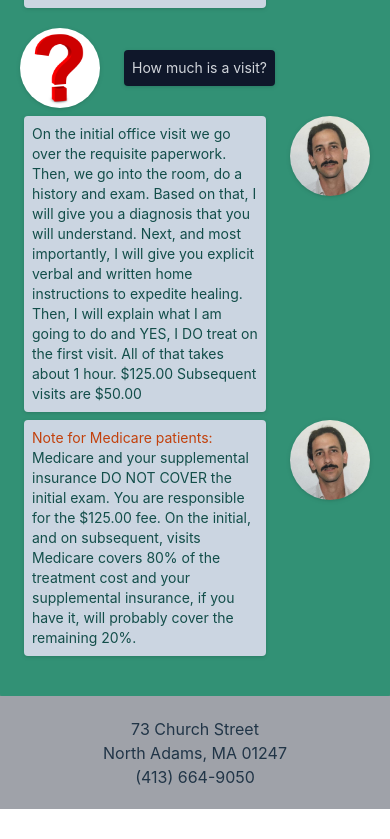
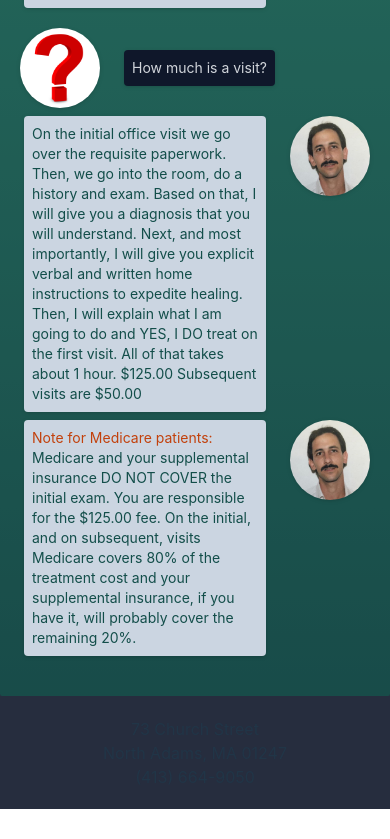
Before and after one commit to maxmay94/dr_may_2, a React (Vite) app: page / in a window 390 px wide. Shown: the part 4366-5205 px from the top of the page. Built offline with nearby package versions, Linux system fonts and the light colour scheme.

Commit message:
change style on landing

```diff
--- a/src/pages/Landing/Landing.jsx
+++ b/src/pages/Landing/Landing.jsx
@@ -1,4 +1,7 @@
 const Landing = () => {
+  let question = "bg-slate-900 text-gray-300 m-1 my-auto p-2 drop-shadow rounded"
+  let answer = "bg-slate-300 text-teal-900 m-1 my-auto p-2 drop-shadow rounded"
+
   return (
     <div className="absolute top-[64px]">
       {/* ----- MAIN HEADER AREA ----- */}
@@ -92,14 +95,14 @@ const Landing = () => {
       </div>
 
       {/* ----- FAQ ----- */}
-      <div className="bg-emerald-800/70 w-screen pt-[64px]">
+      <div className="bg-gradient-to-b from-emerald-800/70 to-slate-900/90 w-screen pt-[64px]">
         <div className="h-[1px]">
         </div>
 
         <div className="text-6xl font-black sm:text-center sm:m-10">
           Frequently Asked Questions.
         </div>
-        <div className="sm:w-3/4 md:text-base text-sm bg-emerald-600/40 rounded-sm p-5 mx-auto">
+        <div className="sm:w-3/4 md:text-base text-sm bg-emerald-700/40 rounded-sm p-5 mx-auto">
           {/* //////////////////////////////////////////////////////////////////////////////////////////////////////////////////////// */}
 
           {/* QUESTION */}
@@ -108,13 +111,13 @@ const Landing = () => {
               className="rounded-full mr-5 w-20 h-20 drop-shadow"
               src="/images/question.jpeg"
               alt="question" />
-            <div className="bg-slate-900 text-gray-300 m-1 my-auto p-2 drop-shadow rounded">
+            <div className={question}>
               Are you taking new patients? And how far out are you booking?
             </div>
           </div>
           {/* ANSWER */}
-          <div className="flex mt-2">
-            <div className="bg-slate-300 text-teal-900 m-1 my-auto p-2 drop-shadow rounded">
+          <div className="lg:pl-60 flex mt-2">
+            <div className={answer}>
               Yes, I am accepting new patients. And, I can usually see them within a few days after
               their call. Sometimes, the same day. My hours are, by appointment.
             </div>
@@ -131,13 +134,13 @@ const Landing = () => {
               className="rounded-full mr-5 w-20 h-20 drop-shadow"
               src="/images/question.jpeg"
               alt="question" />
-            <div className="bg-slate-900 text-gray-300 m-1 my-auto p-2 drop-shadow rounded">
+            <div className={question}>
               Do you take my health insurance?
             </div>
           </div>
           {/* ANSWER */}
           <div className="flex mt-2">
-            <div className="bg-slate-300 text-teal-900 m-1 my-auto p-2 drop-shadow rounded">
+            <div className={answer}>
               Currently, I am only accepting BC/BS of Massachusetts and Medicare. I am not on
               other provider panels. You still have insurance. But, you will have to pay as you go, submit
               the claim yourself, and accept whatever they reimburse you. You will need to discuss this
@@ -163,13 +166,13 @@ const Landing = () => {
               className="rounded-full mr-5 w-20 h-20 drop-shadow"
               src="/images/question.jpeg"
               alt="question" />
-            <div className="bg-slate-900 text-gray-300 m-1 my-auto p-2 drop-shadow rounded">
+            <div className={question}>
               How much is a visit?
             </div>
           </div>
           {/* ANSWER */}
           <div className="flex mt-2">
-            <div className="bg-slate-300 text-teal-900 m-1 my-auto p-2 drop-shadow rounded">
+            <div className={answer}>
               On the initial office visit we go over the requisite paperwork. Then, we go into the room,
               do a history and exam. Based on that, I will give you a diagnosis that you will understand.
               Next, and most importantly, I will give you explicit verbal and written home instructions to
@@ -182,7 +185,7 @@ const Landing = () => {
               alt="dr_peter_may"/>
           </div>
           <div className="flex mt-2">
-            <div className="bg-slate-300 text-teal-900 m-1 my-auto p-2 drop-shadow rounded">
+            <div className={answer}>
               <div className="text-orange-700">
                 Note for Medicare patients:
               </div>
@@ -207,7 +210,7 @@ const Landing = () => {
       </div>
 
       {/* ----- INFO? ----- */}
-      <div className="bg-slate-900/40 w-screen">
+      <div className="bg-slate-900/90 w-screen">
         <div className="h-[1px] ">
         </div>
         <div className="text-center py-5 mb-[30px]">
```
